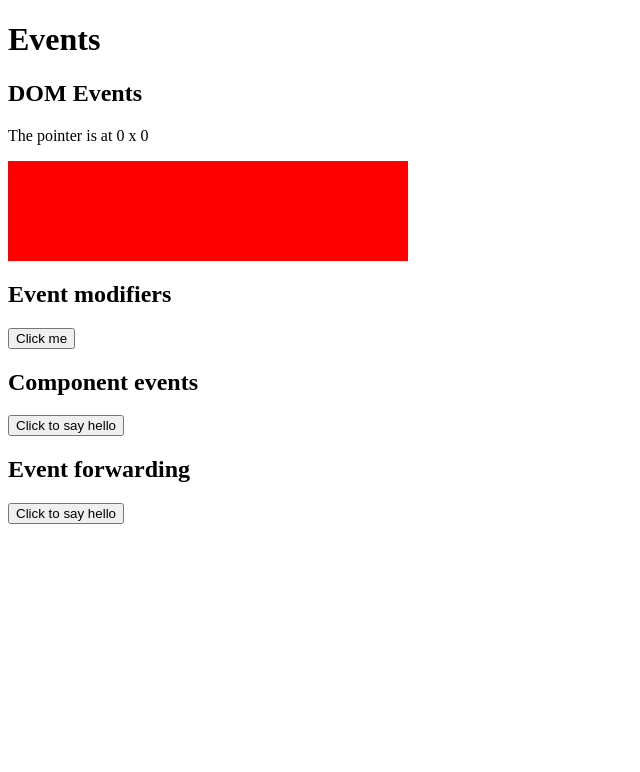
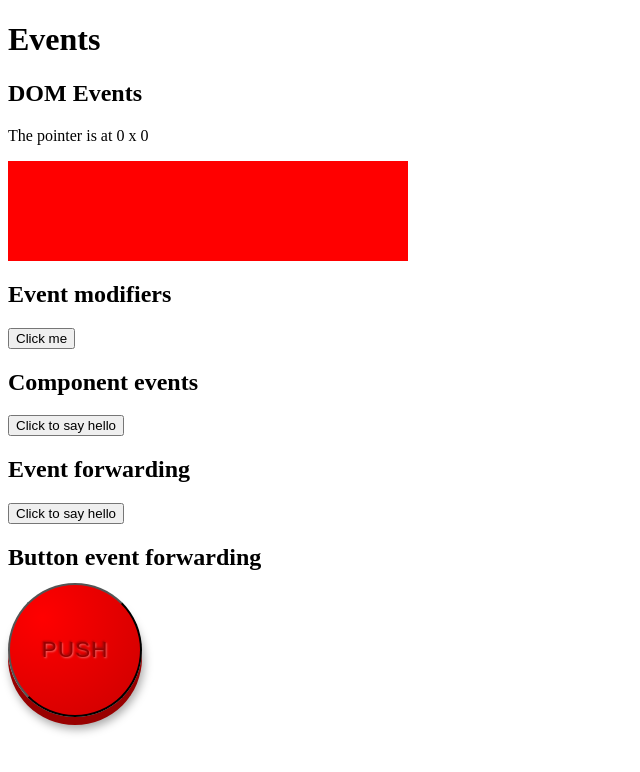
Before and after one commit to MichalTarasiuk/my-svelte-app, a SvelteKit app: page /events in a window 1280 px wide. Shown: the top 772 px of the page, without its empty margins (0-640 px from the left). Built offline with nearby package versions, Linux system fonts and the light colour scheme.

Commit message:
add bigRedButton component

```diff
--- /dev/null
+++ b/src/lib/components/bigRedButton.svelte
@@ -0,0 +1,23 @@
+<button on:click>Push</button>
+
+<style>
+	button {
+		font-size: 1.4em;
+		width: 6em;
+		height: 6em;
+		border-radius: 50%;
+		background: radial-gradient(circle at 25% 25%, hsl(0, 100%, 50%) 0, hsl(0, 100%, 40%) 100%);
+		box-shadow: 0 8px 0 hsl(0, 100%, 30%), 2px 12px 10px rgba(0, 0, 0, 0.35);
+		color: hsl(0, 100%, 30%);
+		text-shadow: -1px -1px 2px rgba(0, 0, 0, 0.3), 1px 1px 2px rgba(255, 255, 255, 0.4);
+		text-transform: uppercase;
+		letter-spacing: 0.05em;
+		transform: translate(0, -8px);
+		transition: all 0.2s;
+	}
+
+	button:active {
+		transform: translate(0, -2px);
+		box-shadow: 0 2px 0 hsl(0, 100%, 30%), 2px 6px 10px rgba(0, 0, 0, 0.35);
+	}
+</style>
--- a/src/routes/events/+page.svelte
+++ b/src/routes/events/+page.svelte
@@ -3,9 +3,14 @@
 	import PointerMoveDisplay from '$lib/components/pointerMoveDisplay.svelte';
 	import Inner from '$lib/components/inner.svelte';
 	import Outer from '$lib/components/outer.svelte';
+	import BigRedButton from '$lib/components/bigRedButton.svelte';
 
 	function handleMessage({ detail }: { detail?: { text?: string } }) {
 		alert(detail?.text);
+	}
+
+	function handleClick() {
+		alert('clicked');
 	}
 </script>
 
@@ -27,4 +32,8 @@
 		<h2>Event forwarding</h2>
 		<Outer on:message={handleMessage} />
 	</section>
+	<section>
+		<h2>Button event forwarding</h2>
+		<BigRedButton on:click={handleClick} />
+	</section>
 </main>
```
